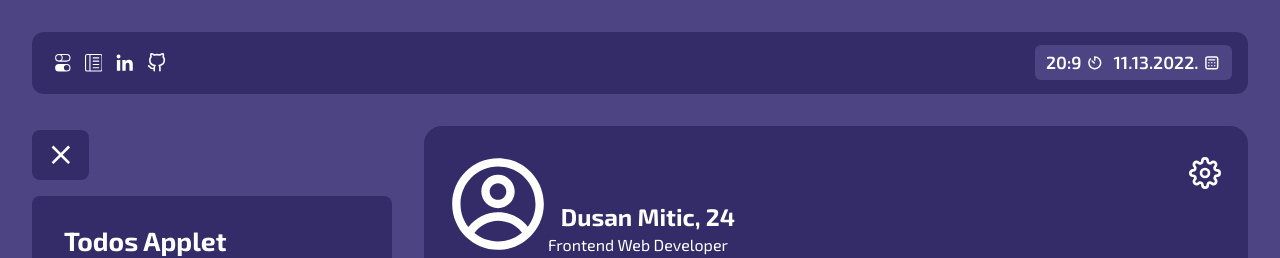
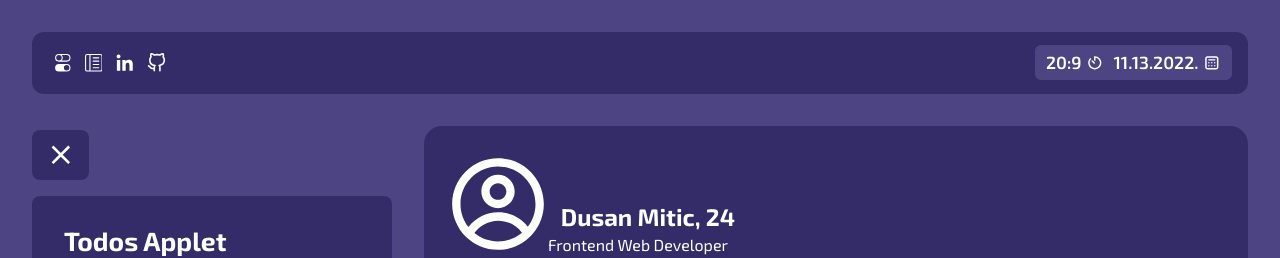
Before and after one commit to erazmozen/hub, a React (Create React App) app: page / in a window 1280 px wide. Shown: the top 258 px of the page. Built offline with nearby package versions, Linux system fonts and the light colour scheme.

Commit message:
Remove settings icon

```diff
--- a/src/components/Showpage/comps/Showpage Header/ShowpageHeader.jsx
+++ b/src/components/Showpage/comps/Showpage Header/ShowpageHeader.jsx
@@ -16,7 +16,6 @@ const ShowpageHeader = () => {
             <p>Frontend Web Developer</p>
           </div>
         </div>
-        <FiSettings className="showpageheader-settings" />
       </div>
       <SidebarLinks />
     </>
```
